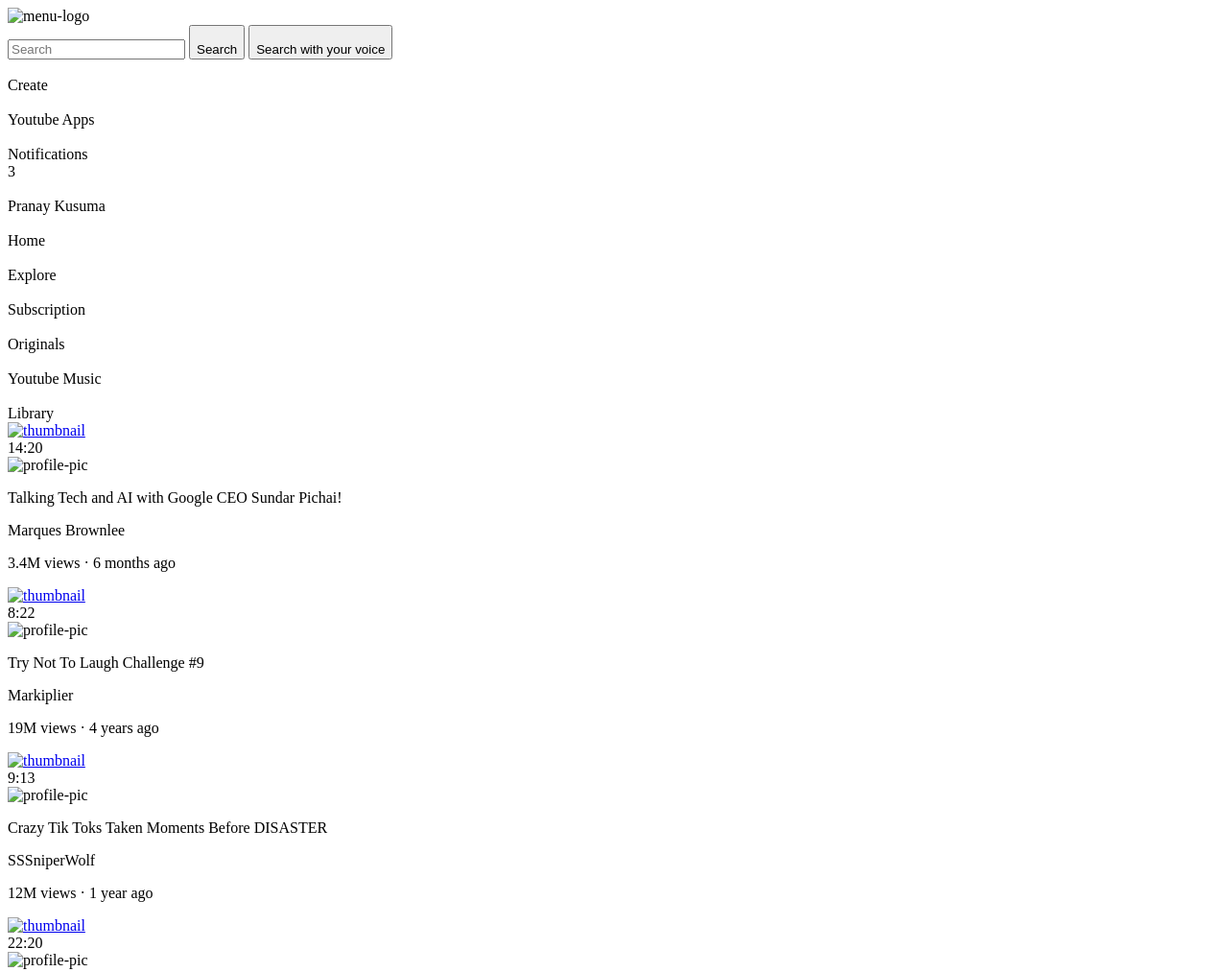
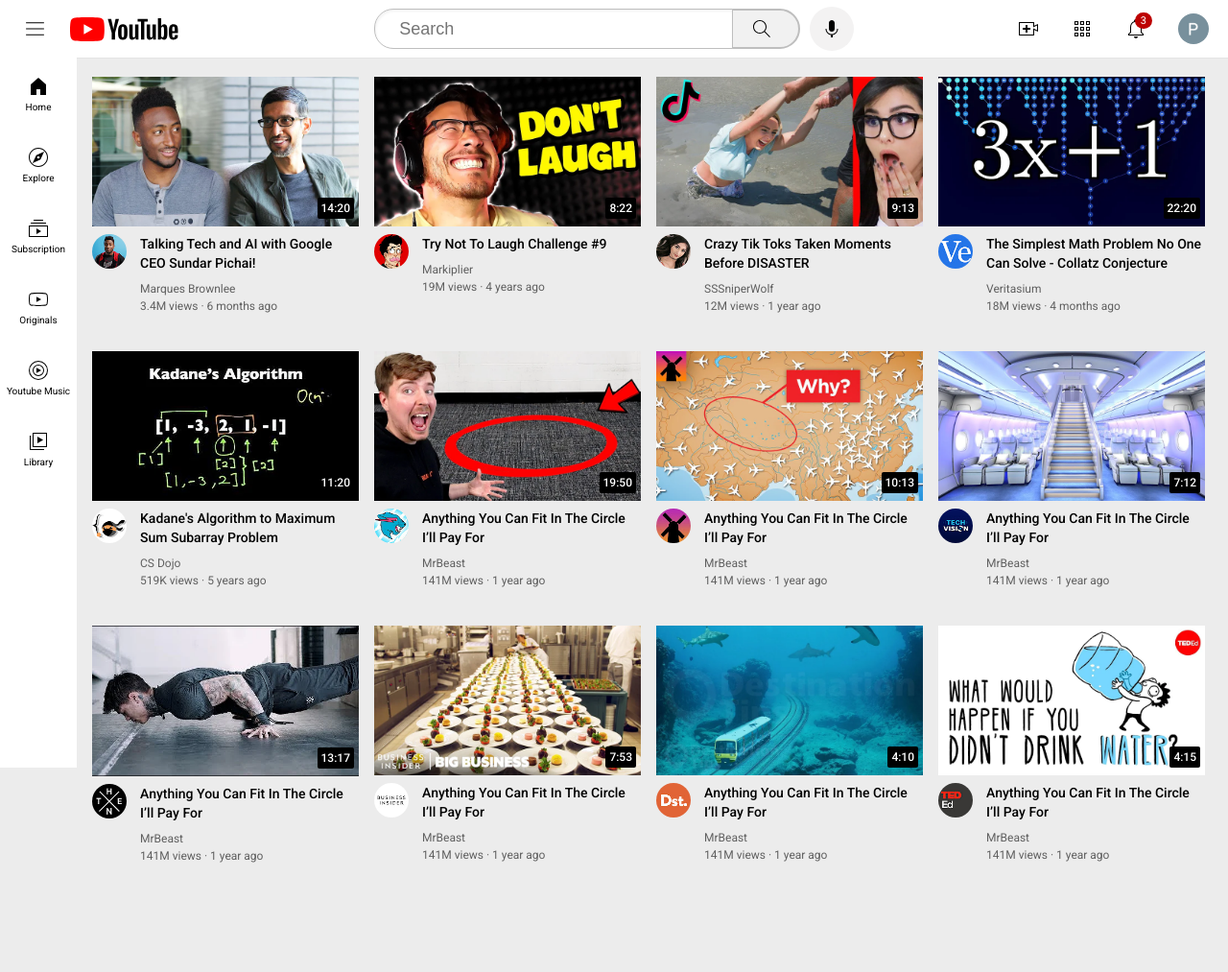
Before and after one commit to PranayKusum/YoutubeProject, a plain HTML site: page Youtube.html in a window 1280 px wide. Shown: the top 1013 px of the page at 96% size. Drawn offline with Linux system fonts and the light colour scheme; the site is published under a folder, as on GitHub Pages, so addresses that start at the root find nothing.

Commit message:
Update Youtube.html

```diff
--- a/Youtube.html
+++ b/Youtube.html
@@ -4,10 +4,10 @@
     <meta charset="UTF-8">
     <meta name="viewport" content="width=device-width, initial-scale=1.0">
     <title>YouTube.com | Clone</title>
-    <link rel="stylesheet" href="../Youtube.css">
-    <link rel="stylesheet" href="../header.css">
-    <link rel="stylesheet" href="../general.css">
-    <link rel="stylesheet" href="../sidebar.css">
+    <link rel="stylesheet" href="./Youtube.css">
+    <link rel="stylesheet" href="./header.css">
+    <link rel="stylesheet" href="./general.css">
+    <link rel="stylesheet" href="./sidebar.css">
 
     <link rel="preconnect" href="https://fonts.googleapis.com">
     <link rel="preconnect" href="https://fonts.gstatic.com" crossorigin>
@@ -18,36 +18,36 @@
     <header class="header">
 
         <div class="left-section">
-            <img class="hamburger-menu" src="/icons/hamburger-menu.svg" alt="menu-logo">
-            <img  class="youtube-logo" src="/icons/youtube-logo.svg" alt="">
+            <img class="hamburger-menu" src="./icons/hamburger-menu.svg" alt="menu-logo">
+            <img  class="youtube-logo" src="./icons/youtube-logo.svg" alt="">
         </div>
         <div class="mid-section">
             <input class="search-bar" type="text" placeholder="Search">
-            <button class="search-button"><img class="search-icon" src="/icons/search.svg" alt="">
+            <button class="search-button"><img class="search-icon" src="./icons/search.svg" alt="">
             <div class="tooltip">Search</div>
             </button>
             <button class="voice-search-button">
-                <img class="voice-search-icon" src="/icons/voice-search-icon.svg" alt="">
+                <img class="voice-search-icon" src="./icons/voice-search-icon.svg" alt="">
                 <div class="tooltip">Search with your voice</div>
             </button>
         </div>
         <div class="right-section">
             <div class="upload-icon-container">
-                <img class="upload-icon" src="/icons/upload.svg" alt="">
+                <img class="upload-icon" src="./icons/upload.svg" alt="">
                 <div class="tooltip">Create</div>
             </div>
             <div class="youtube-apps-container">
-                <img class="youtube-apps-icon" src="/icons/youtube-apps.svg" alt="">
+                <img class="youtube-apps-icon" src="./icons/youtube-apps.svg" alt="">
                 <div class="tooltip">Youtube Apps</div>
             </div>
 
             <div class="notification-icon-container">
-                <img class="notifications-icon" src="/icons/notifications.svg" alt="">
+                <img class="notifications-icon" src="./icons/notifications.svg" alt="">
                 <div class="tooltip">Notifications</div>
                 <div class="notification-count">3</div>
             </div>
             <div class="profile-pic-container">
-                <img class="current-user-picture" src="/profilepic/unnamed.jpg" alt="">
+                <img class="current-user-picture" src="./profilepic/unnamed.jpg" alt="">
                 <div class="tooltip">Pranay Kusuma</div>
             </div>
 
@@ -56,27 +56,27 @@
 
     <nav class="side-bar">
         <div class="sidebar-link">
-            <img src="/icons/home.svg" alt="">
+            <img src="./icons/home.svg" alt="">
             <div>Home</div>
         </div>
         <div class="sidebar-link">
-            <img src="/icons/explore.svg" alt="">
+            <img src="./icons/explore.svg" alt="">
             <div>Explore</div>
         </div>
         <div class="sidebar-link">
-            <img src="/icons/subscriptions.svg" alt="">
+            <img src="./icons/subscriptions.svg" alt="">
             <div>Subscription</div>
         </div>
         <div class="sidebar-link">
-            <img src="/icons/originals.svg" alt="">
+            <img src="./icons/originals.svg" alt="">
             <div>Originals</div>
         </div>
         <div class="sidebar-link">
-            <img src="/icons/youtube-music.svg" alt="">
+            <img src="./icons/youtube-music.svg" alt="">
             <div>Youtube Music</div>
         </div>
         <div class="sidebar-link">
-            <img src="/icons/library.svg" alt="">
+            <img src="./icons/library.svg" alt="">
             <div>Library</div>
         </div>
     </nav>
@@ -86,13 +86,13 @@
             <div class="video-preview">
                 <div class="thumbnail-row">
                     <a href="https://youtu.be/n2RNcPRtAiY">
-                        <img class="thumbnail" src="/youtube photos/thumbnail-1.webp" alt="thumbnail">
+                        <img class="thumbnail" src="./youtube photos/thumbnail-1.webp" alt="thumbnail">
                     </a>
                     <div class="video-time">14:20</div>
                 </div>
                 <div class="video-info-grid">
                     <div class="channel-pic">
-                        <img class="profile-pic" src="/profilepic/thumbnail-3.jpeg" alt="profile-pic">
+                        <img class="profile-pic" src="./profilepic/thumbnail-3.jpeg" alt="profile-pic">
                     </div>
                     <div class="video-info">
                         <p class="video-title">Talking Tech and AI with Google CEO Sundar Pichai!</p>
@@ -105,13 +105,13 @@
             <div class="video-preview">
                 <div class="thumbnail-row">
                     <a href="https://www.youtube.com/watch?v=mP0RAo9SKZk">
-                        <img class="thumbnail" src="/youtube photos/thumbnail-2.webp" alt="thumbnail">
+                        <img class="thumbnail" src="./youtube photos/thumbnail-2.webp" alt="thumbnail">
                     </a>
                     <div class="video-time">8:22</div>
                 </div>
                 <div class="video-info-grid">
                     <div class="channel-pic">
-                        <img class="profile-pic" src="/profilepic/thumbnail-4.jpeg" alt="profile-pic">
+                        <img class="profile-pic" src="./profilepic/thumbnail-4.jpeg" alt="profile-pic">
                     </div>
                     <div class="video-info">
                         <p class="video-title">Try Not To Laugh Challenge #9</p>
@@ -124,13 +124,13 @@
             <div class="video-preview">
                 <div class="thumbnail-row">
                     <a href="https://www.youtube.com/watch?v=FgjPQQeTh1w">
-                        <img class="thumbnail" src="/youtube photos/thumbnail-3.webp" alt="thumbnail">
+                        <img class="thumbnail" src="./youtube photos/thumbnail-3.webp" alt="thumbnail">
                     </a>
                     <div class="video-time">9:13</div>
                 </div>
                 <div class="video-info-grid">
                     <div class="channel-pic">
-                        <img class="profile-pic" src="/profilepic/channel-3.jpeg" alt="profile-pic">
+                        <img class="profile-pic" src="./profilepic/channel-3.jpeg" alt="profile-pic">
                     </div>
                     <div class="video-info">
                         <p class="video-title">Crazy Tik Toks Taken Moments Before DISASTER</p>
@@ -143,13 +143,13 @@
             <div class="video-preview">
                 <div class="thumbnail-row">
                     <a href="https://www.youtube.com/watch?v=094y1Z2wpJg">
-                        <img class="thumbnail" src="/youtube photos/thumbnail-4.webp" alt="thumbnail">
+                        <img class="thumbnail" src="./youtube photos/thumbnail-4.webp" alt="thumbnail">
                     </a>
                     <div class="video-time">22:20</div>
                 </div>
                 <div class="video-info-grid">
                     <div class="channel-pic">
-                        <img class="profile-pic" src="/profilepic/channel-4.jpeg" alt="profile-pic">
+                        <img class="profile-pic" src="./profilepic/channel-4.jpeg" alt="profile-pic">
                     </div>
                     <div class="video-info">
                         <p class="video-title">
@@ -163,13 +163,13 @@
             <div class="video-preview">
                 <div class="thumbnail-row">
                     <a href="https://www.youtube.com/watch?v=86CQq3pKSUw">
-                        <img class="thumbnail" src="/youtube photos/thumbnail-5.webp" alt="thumbnail">
+                        <img class="thumbnail" src="./youtube photos/thumbnail-5.webp" alt="thumbnail">
                     </a>
                     <div class="video-time">11:20</div>
                 </div>
                 <div class="video-info-grid">
                     <div class="channel-pic">
-                        <img class="profile-pic" src="/profilepic/channel-5.jpeg" alt="profile-pic">
+                        <img class="profile-pic" src="./profilepic/channel-5.jpeg" alt="profile-pic">
                     </div>
                     <div class="video-info">
                         <p class="video-title">
@@ -183,13 +183,13 @@
             <div class="video-preview">
                 <div class="thumbnail-row">
                     <a href="https://www.youtube.com/watch?v=yXWw0_UfSFg">
-                        <img class="thumbnail" src="/youtube photos/thumbnail-6.webp" alt="thumbnail">
+                        <img class="thumbnail" src="./youtube photos/thumbnail-6.webp" alt="thumbnail">
                     </a>
                     <div class="video-time">19:50</div>
                 </div>
                 <div class="video-info-grid">
                     <div class="channel-pic">
-                        <img class="profile-pic" src="/profilepic/channel-6.jpeg" alt="profile-pic">
+                        <img class="profile-pic" src="./profilepic/channel-6.jpeg" alt="profile-pic">
                     </div>
                     <div class="video-info">
                         <p class="video-title">
@@ -202,13 +202,13 @@
             <div class="video-preview">
                 <div class="thumbnail-row">
                     <a href="https://www.youtube.com/watch?v=fNVa1qMbF9Y">
-                        <img class="thumbnail" src="/youtube photos/thumbnail-7.webp" alt="thumbnail">
+                        <img class="thumbnail" src="./youtube photos/thumbnail-7.webp" alt="thumbnail">
                     </a>
                     <div class="video-time">10:13</div>
                 </div>
                 <div class="video-info-grid">
                     <div class="channel-pic">
-                        <img class="profile-pic" src="/profilepic/channel-7.jpeg" alt="profile-pic">
+                        <img class="profile-pic" src="./profilepic/channel-7.jpeg" alt="profile-pic">
                     </div>
                     <div class="video-info">
                         <p class="video-title">
@@ -221,13 +221,13 @@
             <div class="video-preview">
                 <div class="thumbnail-row">
                     <a href="https://www.youtube.com/watch?v=lFm4EM1juls">
-                        <img class="thumbnail" src="/youtube photos/thumbnail-8.webp" alt="thumbnail">
+                        <img class="thumbnail" src="./youtube photos/thumbnail-8.webp" alt="thumbnail">
                     </a>
                     <div class="video-time">7:12</div>
                 </div>
                 <div class="video-info-grid">
                     <div class="channel-pic">
-                        <img class="profile-pic" src="/profilepic/channel-8.jpeg" alt="profile-pic">
+                        <img class="profile-pic" src="./profilepic/channel-8.jpeg" alt="profile-pic">
                     </div>
                     <div class="video-info">
                         <p class="video-title">
@@ -240,13 +240,13 @@
             <div class="video-preview">
                 <div class="thumbnail-row">
                     <a href="https://www.youtube.com/watch?v=ixmxOlcrlUc">
-                        <img class="thumbnail" src="/youtube photos/thumbnail-9.webp" alt="thumbnail">
+                        <img class="thumbnail" src="./youtube photos/thumbnail-9.webp" alt="thumbnail">
                     </a>
                     <div class="video-time">13:17</div>
                 </div>
                 <div class="video-info-grid">
                     <div class="channel-pic">
-                        <img class="profile-pic" src="/profilepic/channel-9.jpeg" alt="profile-pic">
+                        <img class="profile-pic" src="./profilepic/channel-9.jpeg" alt="profile-pic">
                     </div>
                     <div class="video-info">
                         <p class="video-title">
@@ -259,13 +259,13 @@
             <div class="video-preview">
                 <div class="thumbnail-row">
                     <a href="https://www.youtube.com/watch?v=R2vXbFp5C9o">
-                        <img class="thumbnail" src="/youtube photos/thumbnail-10.webp" alt="thumbnail">
+                        <img class="thumbnail" src="./youtube photos/thumbnail-10.webp" alt="thumbnail">
                     </a>
                     <div class="video-time">7:53</div>
                 </div>
                 <div class="video-info-grid">
                     <div class="channel-pic">
-                        <img class="profile-pic" src="/profilepic/channel-10.jpeg" alt="profile-pic">
+                        <img class="profile-pic" src="./profilepic/channel-10.jpeg" alt="profile-pic">
                     </div>
                     <div class="video-info">
                         <p class="video-title">
@@ -278,13 +278,13 @@
             <div class="video-preview">
                 <div class="thumbnail-row">
                     <a href="https://www.youtube.com/watch?v=0nZuYyXET3s">
-                        <img class="thumbnail" src="/youtube photos/thumbnail-11.webp" alt="thumbnail">
+                        <img class="thumbnail" src="./youtube photos/thumbnail-11.webp" alt="thumbnail">
                     </a>
                     <div class="video-time">4:10</div>
                 </div>
                 <div class="video-info-grid">
                     <div class="channel-pic">
-                        <img class="profile-pic" src="/profilepic/channel-11.jpeg" alt="profile-pic">
+                        <img class="profile-pic" src="./profilepic/channel-11.jpeg" alt="profile-pic">
                     </div>
                     <div class="video-info">
                         <p class="video-title">
@@ -297,13 +297,13 @@
             <div class="video-preview">
                 <div class="thumbnail-row">
                     <a href="https://www.youtube.com/watch?v=9iMGFqMmUFs">
-                        <img class="thumbnail" src="/youtube photos/thumbnail-12.webp" alt="thumbnail">
+                        <img class="thumbnail" src="./youtube photos/thumbnail-12.webp" alt="thumbnail">
                     </a>
                     <div class="video-time">4:15</div>
                 </div>
                 <div class="video-info-grid">
                     <div class="channel-pic">
-                        <img class="profile-pic" src="/profilepic/channel-12.jpeg" alt="profile-pic">
+                        <img class="profile-pic" src="./profilepic/channel-12.jpeg" alt="profile-pic">
                     </div>
                     <div class="video-info">
                         <p class="video-title">
```
